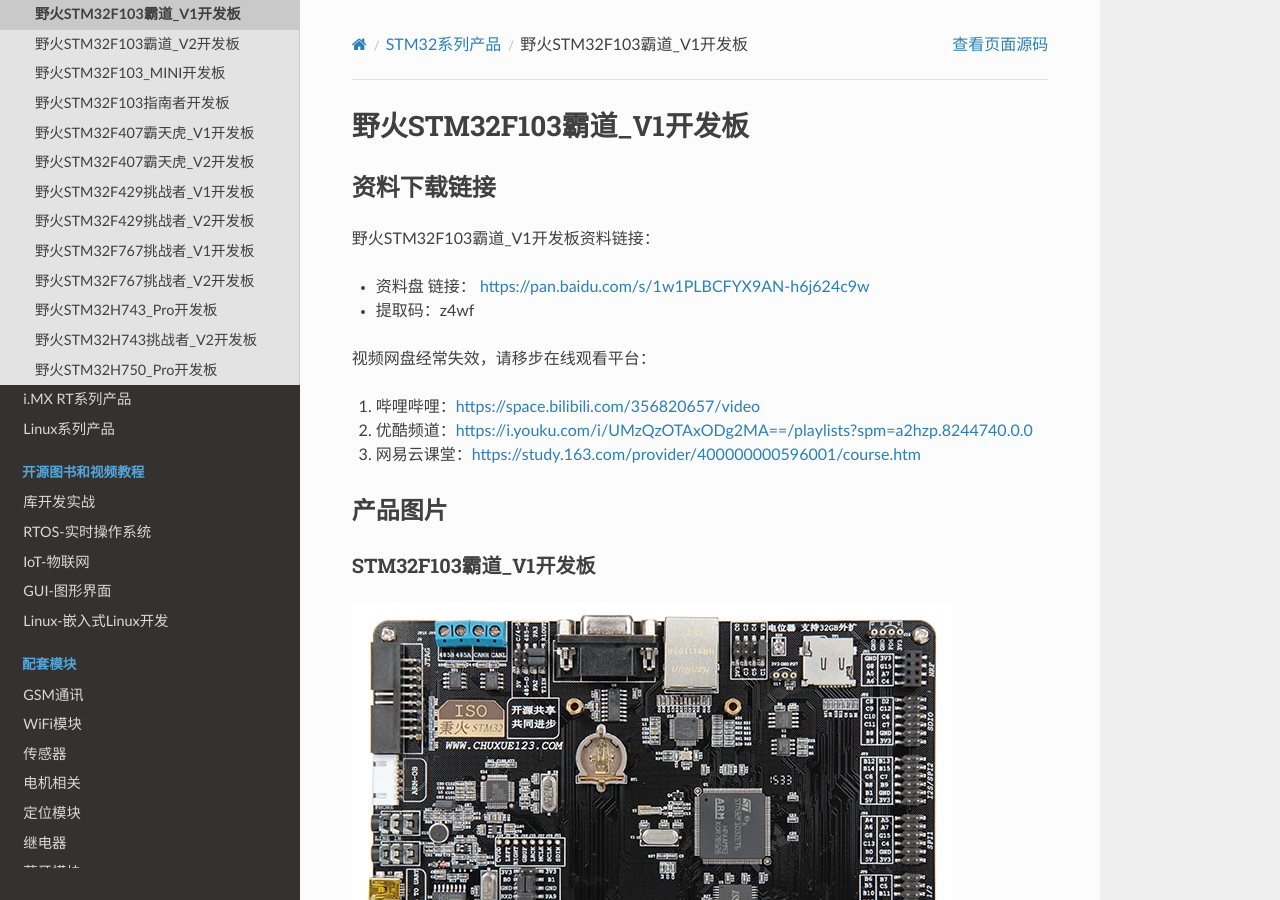
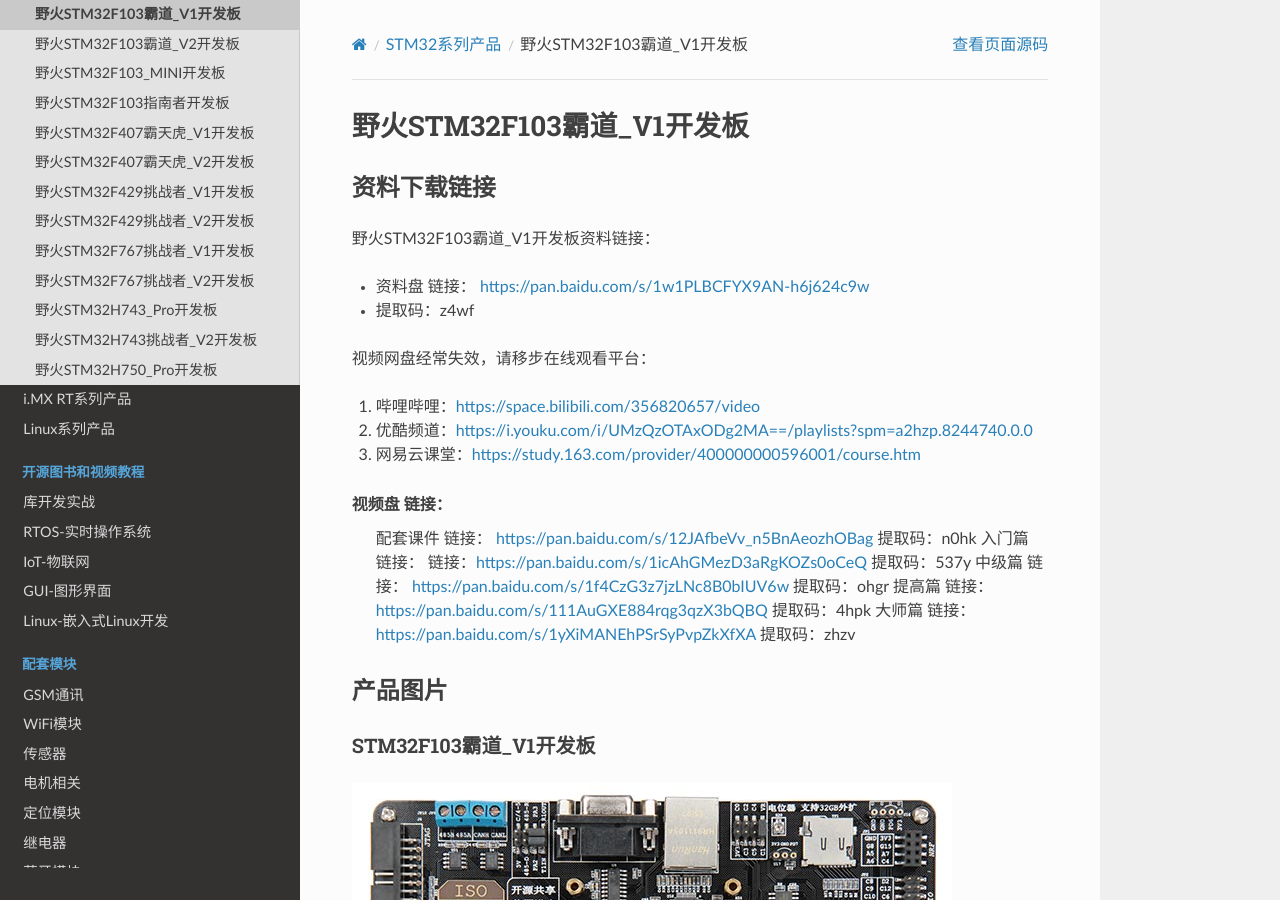
Before and after one commit to Embedfire/ebf_products, a Sphinx documentation site: the page built from documentation/stm32/ebf_stm32f103_badao_v1.rst, in a window 1280 px wide and 900 px high. Built offline with Sphinx 7.4.7 and the Read the Docs theme 2.0.0, drawn with Linux system fonts in a browser that asks for light colours; pages that are not in the unit, such as notebooks, are missing from menus.

Commit message:
Update ebf_stm32f103_badao_v1.rst

```diff
--- a/documentation/stm32/ebf_stm32f103_badao_v1.rst
+++ b/documentation/stm32/ebf_stm32f103_badao_v1.rst
@@ -15,6 +15,17 @@
 #. 优酷频道：https://i.youku.com/i/UMzQzOTAxODg2MA==/playlists?spm=a2hzp.8244740.0.0
 #. 网易云课堂：https://study.163.com/provider/400000000596001/course.htm
 
+视频盘 链接：
+    配套课件 链接： https://pan.baidu.com/s/12JAfbeVv_n5BnAeozhOBag
+    提取码：n0hk
+    入门篇 链接： 链接：https://pan.baidu.com/s/1icAhGMezD3aRgKOZs0oCeQ
+    提取码：537y
+    中级篇 链接： https://pan.baidu.com/s/1f4CzG3z7jzLNc8B0bIUV6w
+    提取码：ohgr
+    提高篇 链接： https://pan.baidu.com/s/111AuGXE884rqg3qzX3bQBQ
+    提取码：4hpk
+    大师篇 链接： https://pan.baidu.com/s/1yXiMANEhPSrSyPvpZkXfXA
+    提取码：zhzv
 
 
 产品图片
```
